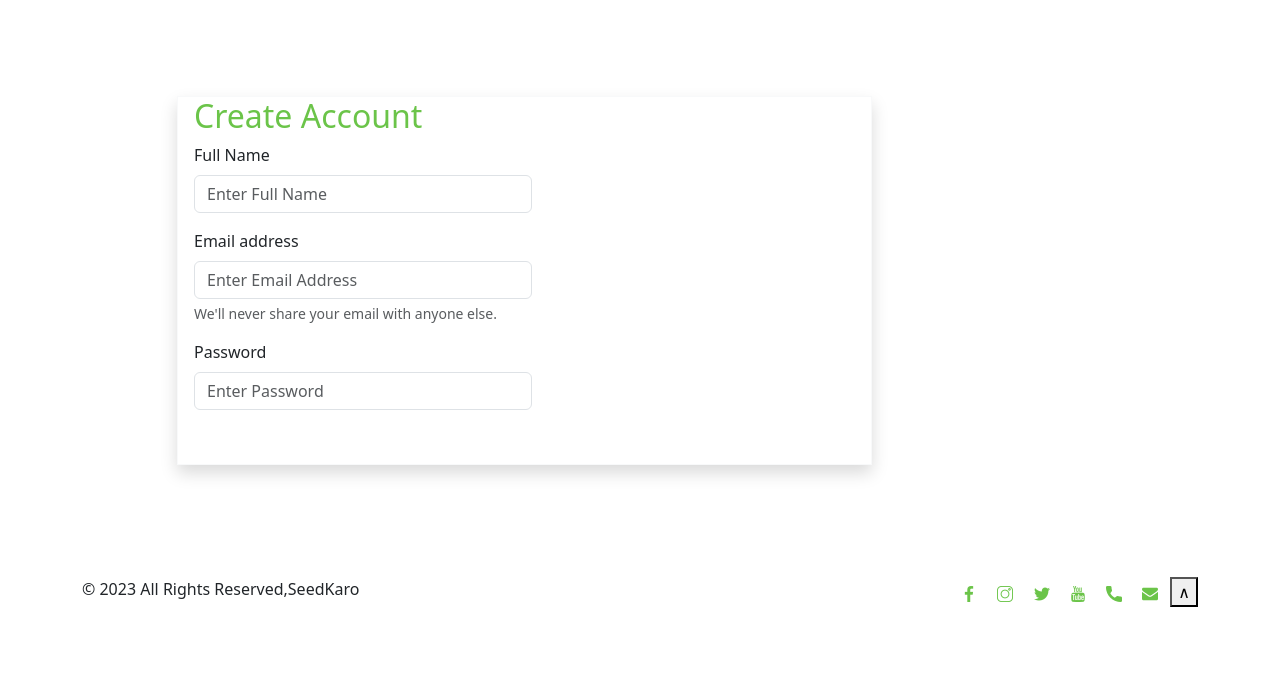
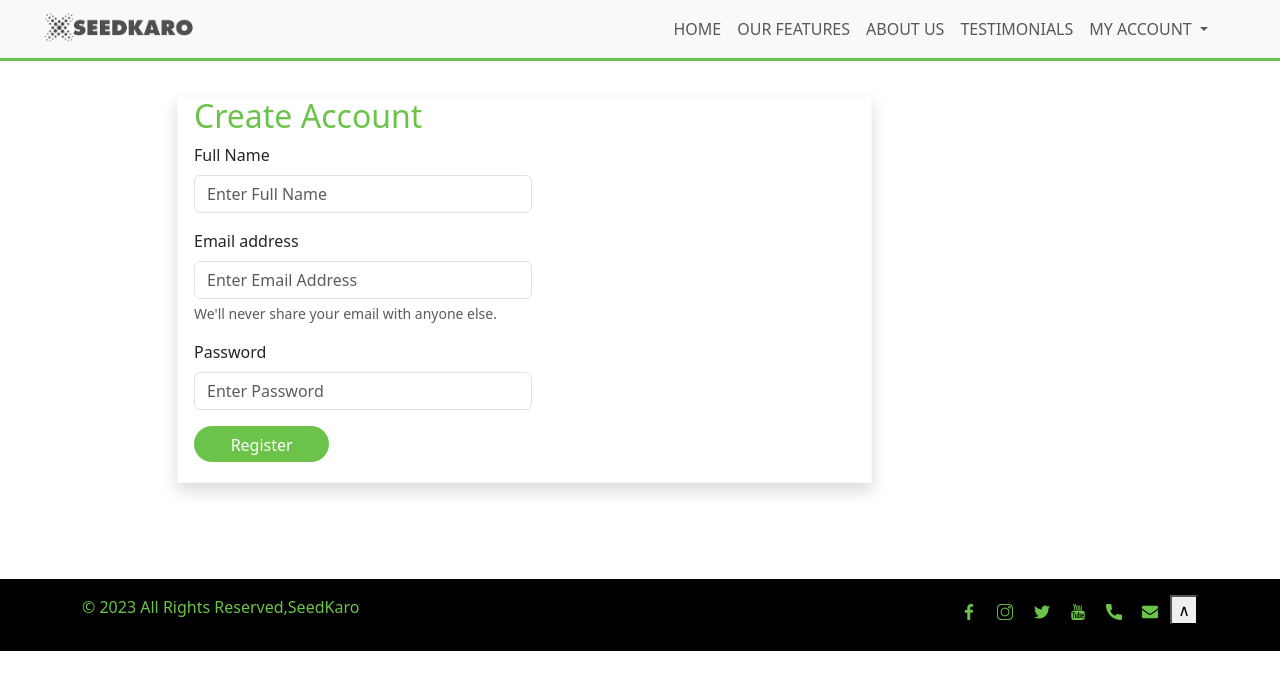
Before and after one commit to mehuasd/d3, a plain HTML site: page signup.html in a window 1280 px wide. Drawn offline with nearby package versions, Linux system fonts and the light colour scheme.

Commit message:
navbar in all

```diff
--- a/signup.html
+++ b/signup.html
@@ -1,5 +1,6 @@
 <!DOCTYPE html>
 <html lang="en">
+
 <head>
   <meta charset="UTF-8">
   <meta name="viewport" content="width=device-width, initial-scale=1.0">
@@ -8,10 +9,48 @@
     integrity="sha384-LN+7fdVzj6u52u30Kp6M/trliBMCMKTyK833zpbD+pXdCLuTusPj697FH4R/5mcr" crossorigin="anonymous">
   <link rel="stylesheet" href="style.css">
 </head>
+
 <body>
-    <div class="bg-image">
-    <div>
-    <section>
+  <section id="header">
+    <nav class="navbar navbar-expand-lg bg-body-tertiary fixed-top bcolor p-1">
+      <div class="container-fluid">
+        <a class="navbar-brand ps-4" href="#"><img src="images/logo.png" alt="logo" height="40px"></a>
+        <button class="navbar-toggler" type="button" data-bs-toggle="collapse" data-bs-target="#navbarNavDropdown"
+          aria-controls="navbarNavDropdown" aria-expanded="false" aria-label="Toggle navigation">
+          <span class="navbar-toggler-icon"></span>
+        </button>
+        <div class="collapse navbar-collapse justify-content-end pe-5" id="navbarNavDropdown">
+          <ul class="navbar-nav text-uppercase">
+            <li class="nav-item">
+              <a class="nav-link" href="#">Home</a>
+            </li>
+            <li class="nav-item">
+              <a class="nav-link" href="#features">Our Features</a>
+            </li>
+            <li class="nav-item">
+              <a class="nav-link" href="#about">about us</a>
+            </li>
+            <li class="nav-item">
+              <a class="nav-link" href="#testimonials">TESTIMONIALS</a>
+            </li>
+            <li class="nav-item dropdown">
+              <a class="nav-link dropdown-toggle" href="#" role="button" data-bs-toggle="dropdown"
+                aria-expanded="false">
+                MY ACCOUNT
+              </a>
+              <ul class="dropdown-menu">
+                <li><a class="dropdown-item" href="index.html">Home</a></li>
+                <li><a class="dropdown-item" href="login.html">Login</a></li>
+              </ul>
+            </li>
+          </ul>
+        </div>
+      </div>
+    </nav>
+  </section>
+
+
+      <section class="bg-image">
         <div class="container py-5">
           <div class="row  py-5 d-flex justify-content-center">
             <div class="col-lg-10">
@@ -24,12 +63,14 @@
                   </div>
                   <div class="mb-3">
                     <label for="exampleInputEmail1" class="form-label">Email address</label>
-                            <input type="email" class="form-control w-50" id="exampleInputEmail1" aria-describedby="emailHelp" placeholder="Enter Email Address">
+                    <input type="email" class="form-control w-50" id="exampleInputEmail1" aria-describedby="emailHelp"
+                      placeholder="Enter Email Address">
                     <div id="emailHelp" class="form-text">We'll never share your email with anyone else.</div>
                   </div>
                   <div class="mb-3">
                     <label for="exampleInputPassword1" class="form-label">Password</label>
-                            <input type="password" class="form-control w-50" id="exampleInputPassword1" placeholder="Enter Password">
+                    <input type="password" class="form-control w-50" id="exampleInputPassword1"
+                      placeholder="Enter Password">
                   </div>
                   <button type="submit" class=" btn button1 text-white rounded-pill">Register</button>
                 </form>
@@ -46,12 +87,12 @@
             <p>&copy; 2023 All Rights Reserved,SeedKaro</p>
           </div>
           <div class="col-lg-6 text-end  py-3">
-                    <img class="p-2" src="images/facebook.png" alt="logo"/>
-                    <img class="p-2" src="images/instagram.png" alt="logo"/>
-                    <img class="p-2" src="images/twitter.png" alt="logo"/>
-                    <img class="p-2" src="images/youtube.png" alt="logo"/>
-                    <img class="p-2" src="images/call.png" alt="logo"/>
-                    <img class="p-2" src="images/envelope.png" alt="logo"/>
+            <img class="p-2" src="images/facebook.png" alt="logo" />
+            <img class="p-2" src="images/instagram.png" alt="logo" />
+            <img class="p-2" src="images/twitter.png" alt="logo" />
+            <img class="p-2" src="images/youtube.png" alt="logo" />
+            <img class="p-2" src="images/call.png" alt="logo" />
+            <img class="p-2" src="images/envelope.png" alt="logo" />
             <button class="button " type="button">&#8743;</button>
           </div>
         </div>
@@ -62,4 +103,5 @@
     integrity="sha384-ndDqU0Gzau9qJ1lfW4pNLlhNTkCfHzAVBReH9diLvGRem5+R9g2FzA8ZGN954O5Q"
     crossorigin="anonymous"></script>
 </body>
+
 </html>
--- a/style.css
+++ b/style.css
@@ -21,11 +21,9 @@ body {
 
 }
 
-<<<<<<< HEAD
 @media (max-width:1024px) {
 
-
-=======
+}
 @media (max-width:1000px) {
 
 }
@@ -43,5 +41,4 @@ body {
 }
 .bg-image{
     background-image: url('');
->>>>>>> b83461a684ee9a0780e3748fec8fa280fa686588
 }
```
Also changed, not shown: login.html (+48 -1 lines). Lines whose indentation alone changed are shown as unchanged.
